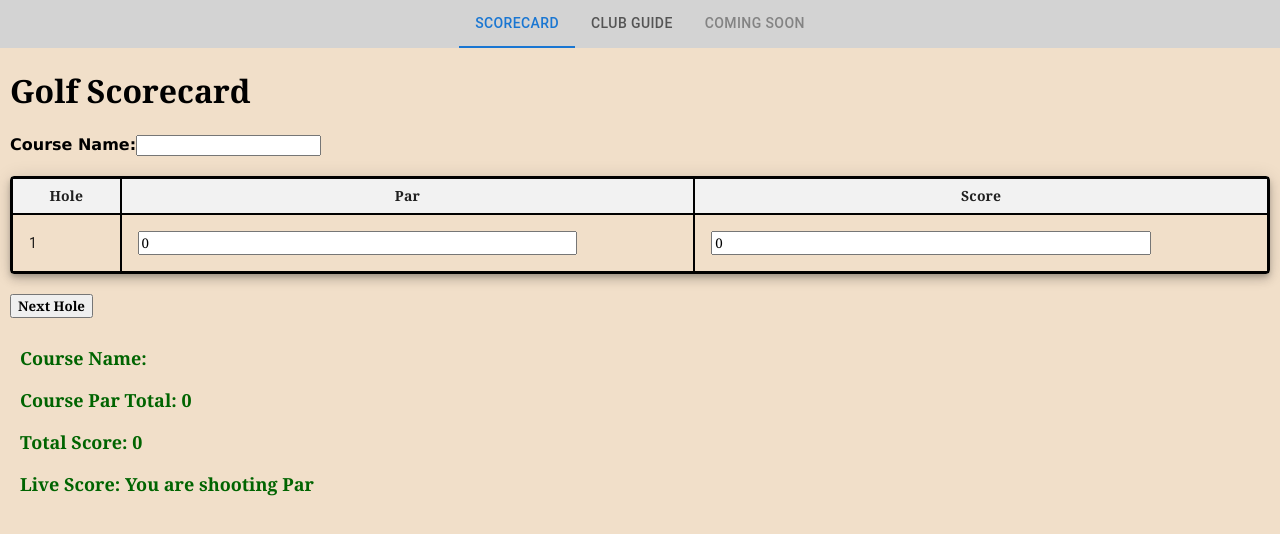
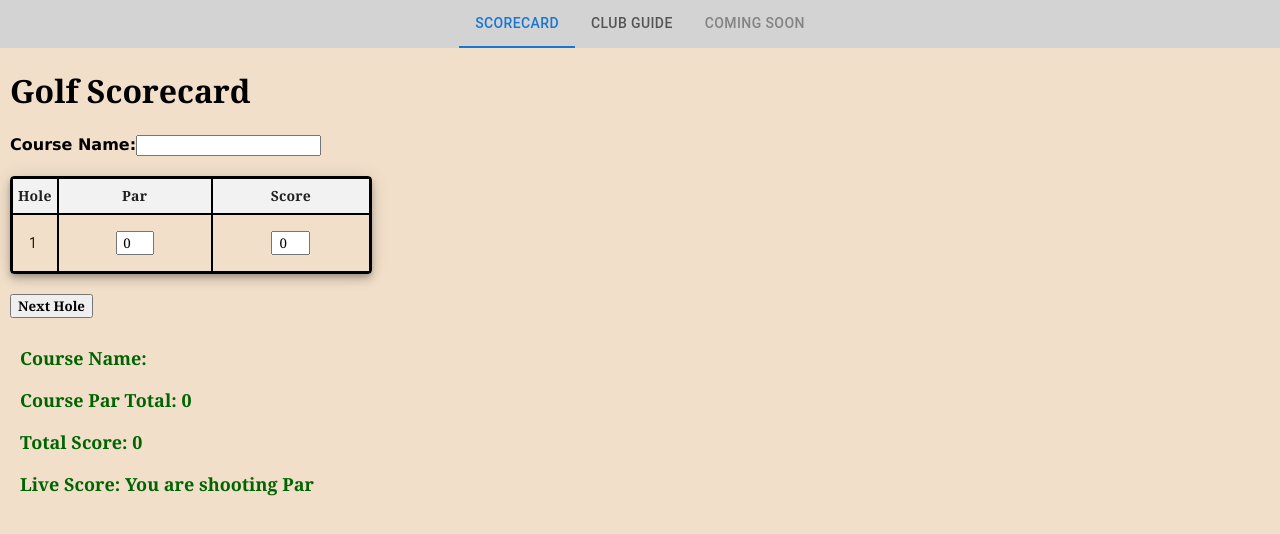
Before and after one commit to zshuaeva/golfpilot, a React (Create React App) app: page / in a window 1280 px wide. Shown: the top 534 px of the page. Built offline with nearby package versions, Linux system fonts and the light colour scheme.

Commit message:
Update scorecored input alignment and size

```diff
--- a/public/index.html
+++ b/public/index.html
@@ -24,6 +24,15 @@
       work correctly both with client-side routing and a non-root public URL.
       Learn how to configure a non-root public URL by running `npm run build`.
     -->
+    <!-- Google tag (gtag.js) -->
+<script async src="https://www.googletagmanager.com/gtag/js?id=G-HED4CTJV4R"></script>
+<script>
+  window.dataLayer = window.dataLayer || [];
+  function gtag(){dataLayer.push(arguments);}
+  gtag('js', new Date());
+
+  gtag('config', 'G-HED4CTJV4R');
+</script>
     <title>Golf Pilot</title>
     <style>
       body {
--- a/src/clubGuide/clubguide.css
+++ b/src/clubGuide/clubguide.css
@@ -7,5 +7,6 @@
 
 .BallPlacementImg {
   margin-left: 20px;
-  max-width: 80%
+  display: flexbox;
+  max-width: 75vmin;
 }
--- a/src/clubGuide/clubguide.js
+++ b/src/clubGuide/clubguide.js
@@ -118,7 +118,7 @@ function ClubGuide() {
         onChange={(e) => {
           const selectedClubName = e.target.value;
           const selectedClubDetails = tempClubs.find((club) => club.name === selectedClubName);
-          setSelectedClub(selectedClubDetails || { name: '', distance: '' });
+          setSelectedClub(selectedClubDetails || { name: '', distance: '', position: All });
         }}
       >
         <option value="">Select a club</option>
@@ -133,10 +133,14 @@ function ClubGuide() {
         <p>Club Name: {selectedClub.name}</p>
         <p>Median Distance: {selectedClub.distance}</p>
         <p>Ball Placement:</p>
-        <img src={selectedClub.position} alt="Foot Position" className="BallPlacementImg" />
+        {selectedClub.position === All ? (
+          <img src={All} alt="Placement" className="BallPlacementImg" />
+        ) : (
+          <img src={selectedClub.position} alt="Foot Position" className="BallPlacementImg" />
+        )}
       </div>
     </div>
   );
-}
+};
 
 export default ClubGuide;
--- a/src/index.js
+++ b/src/index.js
@@ -11,6 +11,7 @@ root.render(
   </React.StrictMode>
 );
 
+
 // If you want to start measuring performance in your app, pass a function
 // to log results (for example: reportWebVitals(console.log))
 // or send to an analytics endpoint. Learn more: https://bit.ly/CRA-vitals
--- a/src/scorecard/scorecard.css
+++ b/src/scorecard/scorecard.css
@@ -17,6 +17,7 @@
   border: 1px solid black;
   margin: 20px 0;
   border-collapse: collapse;
+  max-width: 360px;
 }
 
 .tables-head th,
@@ -29,11 +30,18 @@
   background-color: rgb(241, 223, 201);
 }
 
-.scoreinputfield{
-  width: 80%;
+.scoreinputfield {
+  width: 25%;
   color: black;
   font-family: Cambria, Cochin, Georgia, Times, 'Times New Roman', serif;
+  margin: 0 auto;
+  display: flex;
+  align-items: center;
+  justify-content: center;
+  text-align: center;
+
 }
+
 
 .tables-head th {
   border-bottom: 2px solid black;
```
